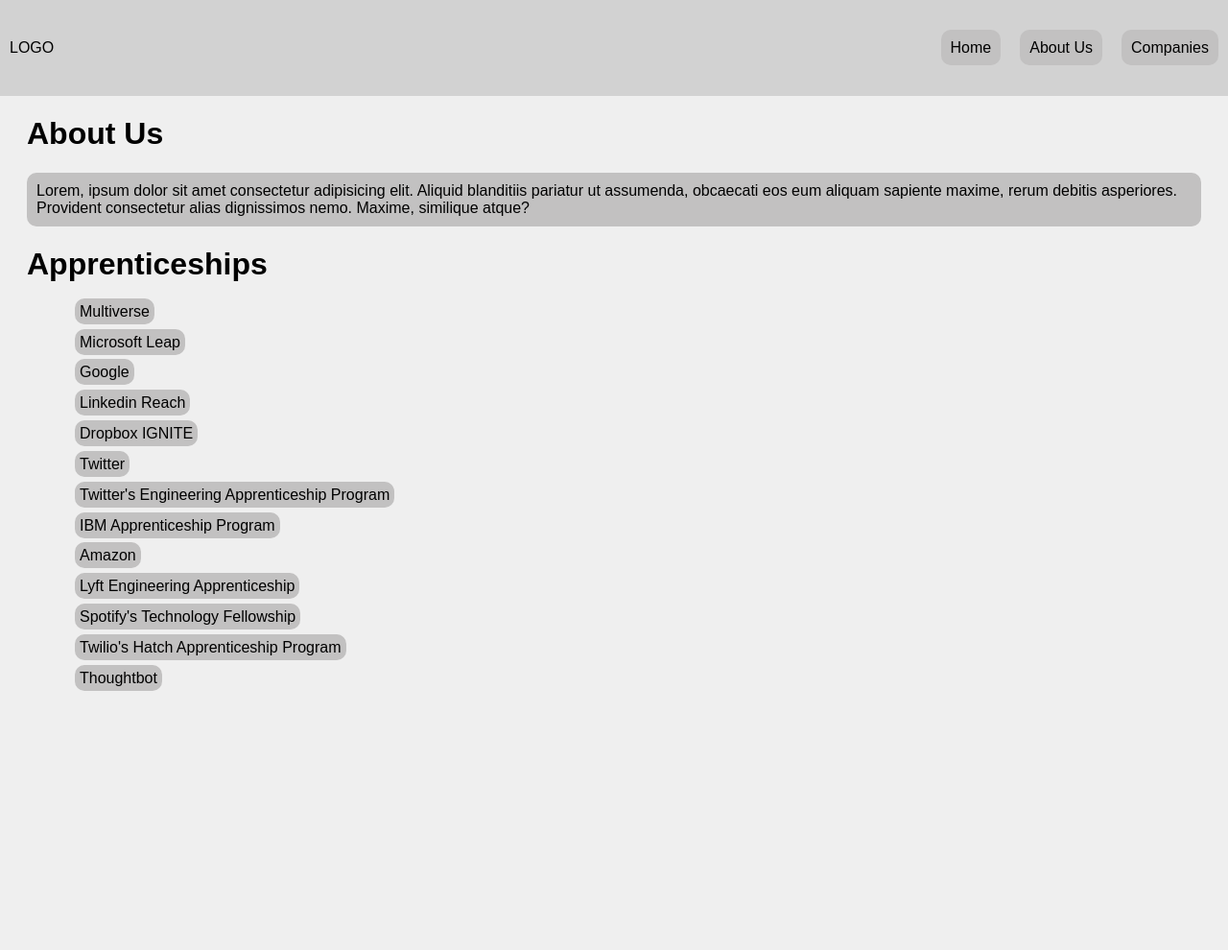
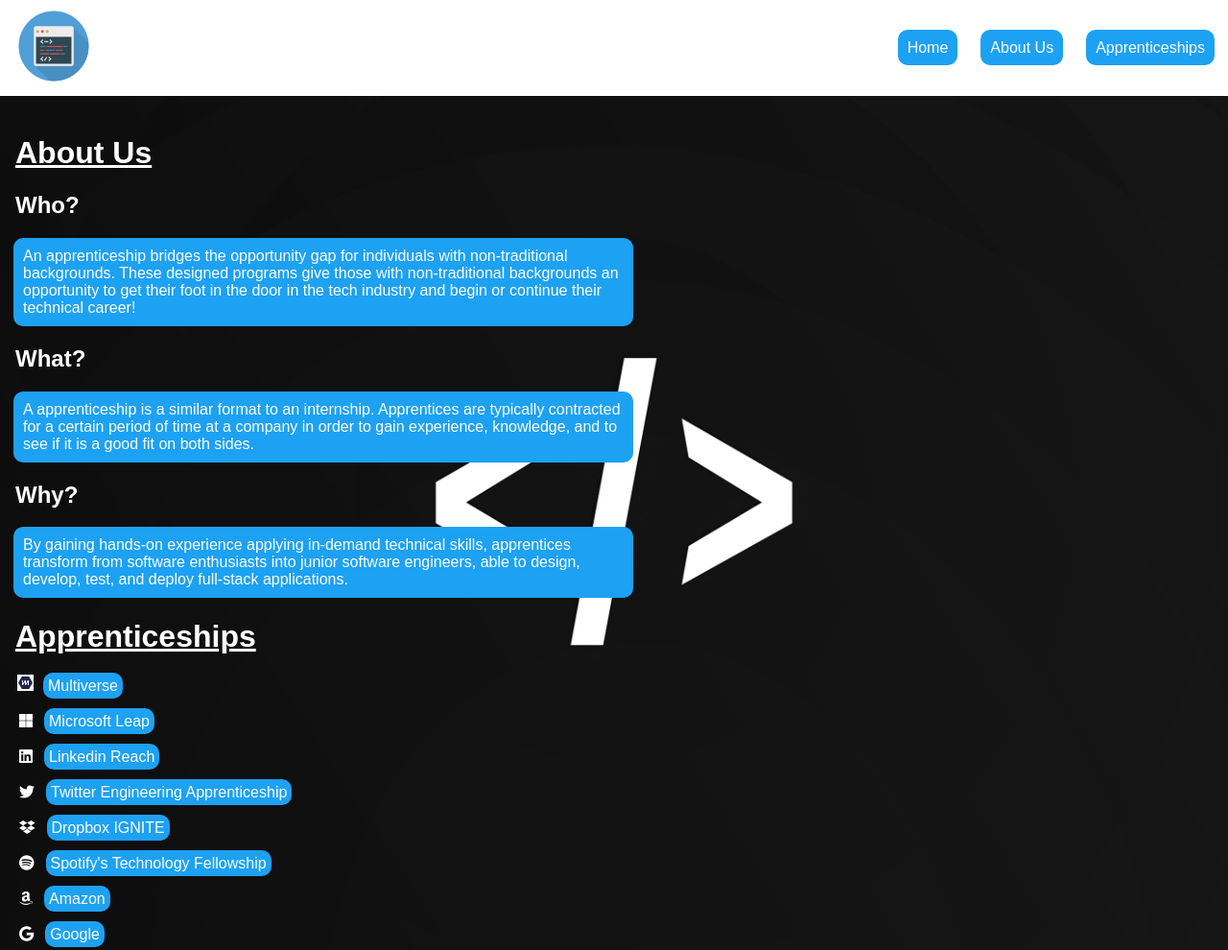
Before and after one commit to perompen/multiverse_project, a plain HTML site: page index.html in a window 1280 px wide. Shown: the whole page at 96% size. Before the commit the page ends 800 px from the top, so only its background shows below. Drawn offline with Linux system fonts and the light colour scheme.

Commit message:
Updates HTML & CSS

```diff
--- a/index.html
+++ b/index.html
@@ -5,48 +5,72 @@
     <meta charset="UTF-8">
     <meta http-equiv="X-UA-Compatible" content="IE=edge">
     <meta name="viewport" content="width=device-width, initial-scale=1.0">
+    <script src="https://kit.fontawesome.com/3b3320fa88.js" crossorigin="anonymous"></script>
     <link rel="stylesheet" href="style.css">
     <title>Apprenticeships</title>
 </head>
 
 <body>
+    <div class="bg-image"></div>
+
     <header>
         <!--NAVBAR-->
-        <div class="logo">
-            LOGO
+        <div>
+            <img class="logo" src="img/coding_icon.png">
         </div>
 
         <nav id="home">
             <ul id="navbar">
-                <li><a href="#home">Home</a></li>
+                <li><a href="#top">Home</a></li>
                 <li><a href="#aboutUs">About Us</a></li>
-                <li><a href="#companies">Companies</a></li>
+                <li><a href="#apprenticeships">Apprenticeships</a></li>
             </ul>
         </nav>
     </header>
 
     <main>
-        <!--ABOUT PAGE-->
+        <!--ABOUT US-->
         <section id="aboutUs"></section>
         <h1>About Us</h1>
-        <p class="paragraph">Lorem, ipsum dolor sit amet consectetur adipisicing elit. Aliquid blanditiis pariatur ut assumenda, obcaecati eos eum aliquam sapiente maxime, rerum debitis asperiores. Provident consectetur alias dignissimos nemo. Maxime, similique atque?</p>
+        <h2>Who?</h2>
+        <p class="paragraph">An apprenticeship bridges the opportunity gap for individuals with
+            non-traditional backgrounds. These designed programs give those with non-traditional backgrounds an
+            opportunity to get their foot in the door in the tech industry and begin or continue their technical career!
+        </p>
+        <h2>What?</h2>
+        <p class="paragraph">A apprenticeship is a similar format to an internship. Apprentices are
+            typically contracted for a certain period of time at a company in order to gain experience, knowledge, and
+            to see if it is a good fit on both sides.</p>
+        <h2>Why?</h2>
+        <p class="paragraph">By gaining hands-on experience applying in-demand technical skills, apprentices transform
+            from software enthusiasts into junior software engineers, able to design, develop, test, and deploy
+            full-stack applications.</p>
         <!--COMPANY LINKS-->
-        <section id="companies"></section>
+        <section id="apprenticeships"></section>
         <h1>Apprenticeships</h1>
-        <ul id="links">
-            <li><a href="https://www.multiverse.io/en-US/employers?utm_term=multiverse&utm_campaign=Branded-BAU-Multiverse-UK25+&utm_source=google&utm_medium=cpc&hsa_acc=3167436195&hsa_cam=17378353342&hsa_grp=138468343618&hsa_ad=601300852942&hsa_src=g&hsa_tgt=kwd-382820010122&hsa_kw=multiverse&hsa_mt=e&hsa_net=adwords&hsa_ver=3&gclid=EAIaIQobChMIuJmF9par-AIVlcLCBB2oeAHdEAAYASAAEgLTqPD_BwE">Multiverse</a></li>
-            <li><a href="https://www.microsoft.com/en-us/leap/">Microsoft Leap</a></li>
-            <li><a href="https://buildyourfuture.withgoogle.com/apprenticeships">Google</a></li>
-            <li><a href="https://careers.linkedin.com/reach">Linkedin Reach</a></li>
-            <li><a href="">Dropbox IGNITE</a></li>
-            <li><a href="">Twitter</a></li>
-            <li><a href="">Twitter's Engineering Apprenticeship Program</a></li>
-            <li><a href="">IBM Apprenticeship Program</a></li>
-            <li><a href="">Amazon</a></li>
-            <li><a href="">Lyft Engineering Apprenticeship</a></li>
-            <li><a href="">Spotify's Technology Fellowship</a></li>
-            <li><a href="">Twilio's Hatch Apprenticeship Program</a></li>
-            <li><a href="">Thoughtbot</a></li>
+        <ul id="appLinks">
+            <li><img class=appIcon src="img/multiverse_icon.svg"><a
+                    href="https://www.multiverse.io/en-US/employers?utm_term=multiverse&utm_campaign=Branded-BAU-Multiverse-UK25+&utm_source=google&utm_medium=cpc&hsa_acc=3167436195&hsa_cam=17378353342&hsa_grp=138468343618&hsa_ad=601300852942&hsa_src=g&hsa_tgt=kwd-382820010122&hsa_kw=multiverse&hsa_mt=e&hsa_net=adwords&hsa_ver=3&gclid=EAIaIQobChMIuJmF9par-AIVlcLCBB2oeAHdEAAYASAAEgLTqPD_BwE"
+                    target="_blank">Multiverse</a></li>
+            <li><i class="fa-brands fa-microsoft"></i><a href="https://www.microsoft.com/en-us/leap/"
+                    target="_blank">Microsoft Leap</a></li>
+            <li><i class="fa-brands fa-linkedin"></i><a href="https://careers.linkedin.com/reach"
+                    target="_blank">Linkedin Reach</a></li>
+            <li><i class="fa-brands fa-twitter"></i><a
+                    href="https://careers.twitter.com/en/programs/engineering-apprenticeship-program.html"
+                    target="_blank">Twitter Engineering Apprenticeship</a></li>
+            <li><i class="fa-brands fa-dropbox"></i><a href="https://www.dropbox.com/jobs/teams/emerging-talent"
+                    target="_blank">Dropbox IGNITE</a></li>
+            <li><i class="fa-brands fa-spotify"></i><a href="https://fellowship.spotify.com/" target="_blank">Spotify's
+                    Technology Fellowship</a></li>
+            <li><i class="fa-brands fa-amazon"></i><a
+                    href="https://www.amazon.jobs/en/landing_pages/apprentices?offset=0&result_limit=10&sort=relevant&category%5B%5D=software-development&distanceType=Mi&radius=24km&latitude=&longitude=&loc_group_id=&loc_query=&base_query=&city=&country=&region=&county=&query_options=&"
+                    target="_blank">Amazon</a></li>
+            <li><i class="fa-brands fa-google"></i><a href="https://buildyourfuture.withgoogle.com/apprenticeships"
+                    target="_blank">Google</a></li>
+            <!-- <li><a href="https://www.ibm.com/us-en/employment/newcollar/apprenticeships/" target="_blank">IBM Apprenticeship Program</a></li>
+            <li><a href="https://www.twilio.com/company/diversity/hatch" target="_blank">Twilio's Hatch Apprenticeship Program</a></li>
+            <li><a href="https://thoughtbot.com/playbook/our-company/apprenticeship" target="_blank">Thoughtbot</a></li> -->
         </ul>
     </main>
 
--- a/style.css
+++ b/style.css
@@ -1,12 +1,25 @@
 * {
     font-family: Arial, Helvetica, sans-serif;
+    color: white;
+    padding: 0 2px;
     /* outline: 1px solid blue; */
 }
 
 html {
-    background-color: #efefef;
-    padding-top: 80px;
-    margin: 20px;
+    padding-top: 120px;
+}
+
+body {
+    background-image: url("img/vscode_background.jpeg");
+    background-position: center;
+    background-repeat: repeat;
+    background-size: cover;
+    /* backdrop-filter: blur(3px);
+    padding-top: 120px; */
+}
+
+h1 {
+    text-decoration: underline;
 }
 
 /* NAVBAR */
@@ -19,17 +32,13 @@
     position: fixed;
     top: 0;
     left: 0;
-    background-color: #d2d2d2;
+    background-color: #ffffff;
 }
 
 .logo {
+    width: 80px;
+    height: auto;
     margin-left: 10px;
-}
-
-nav {
-    display: flex;
-    justify-content: center;
-    align-items: center;
 }
 
 #navbar {
@@ -40,32 +49,34 @@
 
 #navbar li {
     list-style-type: none;
-    margin: 0;
-    padding: 0;
 }
 
 #navbar li a {
     text-decoration: none;
     padding: 10px;
     margin: 0 10px;
-    color: #000000;
-    background-color: #c2c1c1;
+    color: #ffffff;
+    background-color: #1DA1F2;
     border-radius: 10px;
 }
 
 #navbar li a:hover {
-    background-color: #e3e0e0;
+    background-color: #89cff0;
 }
 
-@media (max-width: 500px) {
+@media (max-width: 600px) {
     header {
         flex-direction: column;
         justify-content: center;
+        padding: 10px 0;
     }
 
     .logo {
-        margin-top: 20px;
-        margin-bottom: 10px;
+        width: 60px;
+        height: auto;
+        margin-top: 30px;
+        margin-left: 0px;
+        margin-right: 0px;
     }
 
     #navbar {
@@ -74,7 +85,6 @@
 
     #navbar li a {
         font-size: 14px;
-        margin-top: 10px;
     }
 }
 
@@ -83,61 +93,54 @@
     display: flex;
     justify-content: center;
     padding: 10px;
-    background-color: #c2c1c1;
+    background-color: #1DA1F2;
     border-radius: 10px;
+    width: 50%;
 }
 
 @media (max-width: 600px) {
-    main {
-        flex-direction: column;
-        justify-content: center;
-    }
-
     .paragraph {
         font-size: 14px;
     }
 }
 
 /* COMPANY LINKS */
-#links {
+#appLinks {
     display: flex;
     justify-content: space-between;
     flex-direction: column;
-    height: 50vh;
+    height: 35vh;
 }
 
-#links li {
+#appLinks li {
     list-style-type: none;
-    margin: 0;
-    padding: 0;
 }
 
-#links li a {
+#appLinks li a {
     text-decoration: none;
     padding: 5px;
     margin: 0 10px;
-    color: #000000;
-    background-color: #c2c1c1;
+    color: #ffffff;
+    background-color: #1DA1F2;
     border-radius: 10px;
 }
 
-#links li a:hover {
-    background-color: #e3e0e0;
+#appLinks li a:hover {
+    background-color: #89cff0;
+}
+
+.appIcon {
+    width: 15px;
+    height: 15px;
+    background-color: white;
+    padding: 1px;
 }
 
 
+
+
 @media (max-width: 600px) {
-    main {
-        flex-direction: column;
-        justify-content: center;
-    }
-
-    #links {
-        padding-bottom: 30px;
-    }
-
-    #links li a {
+    #appLinks li a {
         font-size: 14px;
-        margin-top: 10px;
     }
 }
```
Also changed, not shown: img/coding_icon.png (added), img/multiverse_icon.svg (added), img/vscode_background.jpeg (added), 2 other files.
